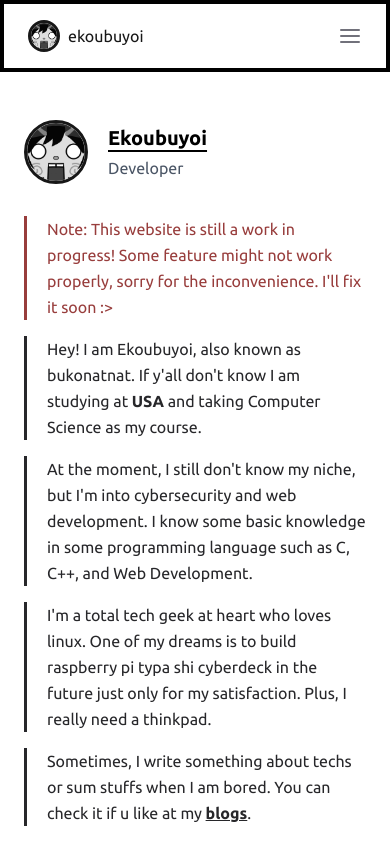
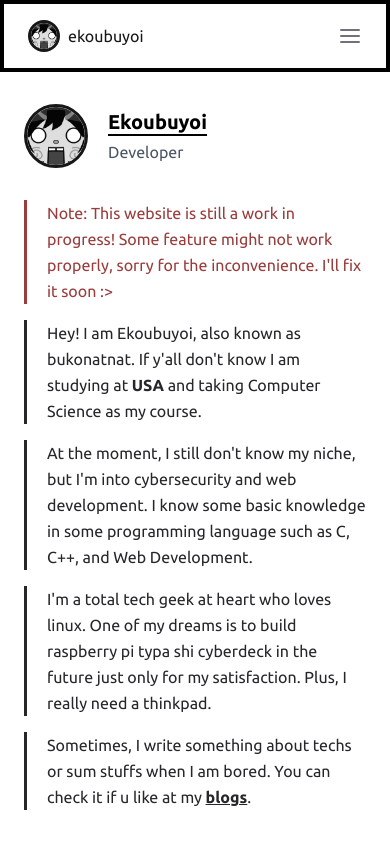
Before and after one commit to ekoubuyoi/ekoubu, a Next.js app: page / in a window 390 px wide. Shown: the top 841 px of the page. Built offline with nearby package versions, Linux system fonts and the light colour scheme.

Commit message:
fixed top padding in main page

```diff
--- a/src/app/page.tsx
+++ b/src/app/page.tsx
@@ -8,7 +8,7 @@ export default function Home() {
   const recentProject = projects.length > 0 ? projects[projects.length - 1] : null;
 
   return (
-    <main className="mx-auto flex w-full max-w-3xl flex-col items-start justify-between bg-white px-6 sm:px-10 md:px-10 pt-10 sm:pt-24 md:pt-20 pb-6 sm:pb-8">
+    <main className="mx-auto flex w-full max-w-3xl flex-col items-start justify-between bg-white px-6 sm:px-10 md:px-10 pt-6 sm:pt-24 md:pt-20 pb-6 sm:pb-8">
 
       {/* pfp and text info */}
       <div className="flex items-center sm:mt-6 mt-2 gap-5">
```
